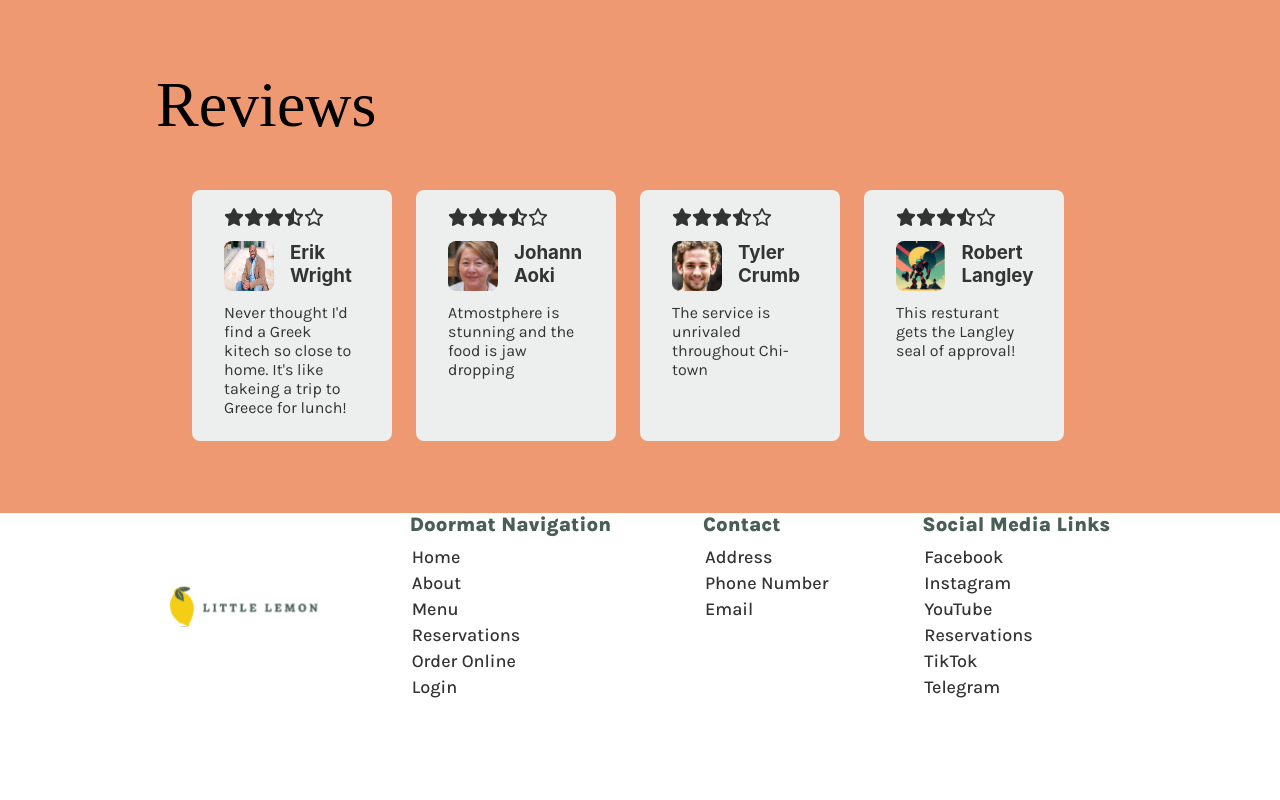
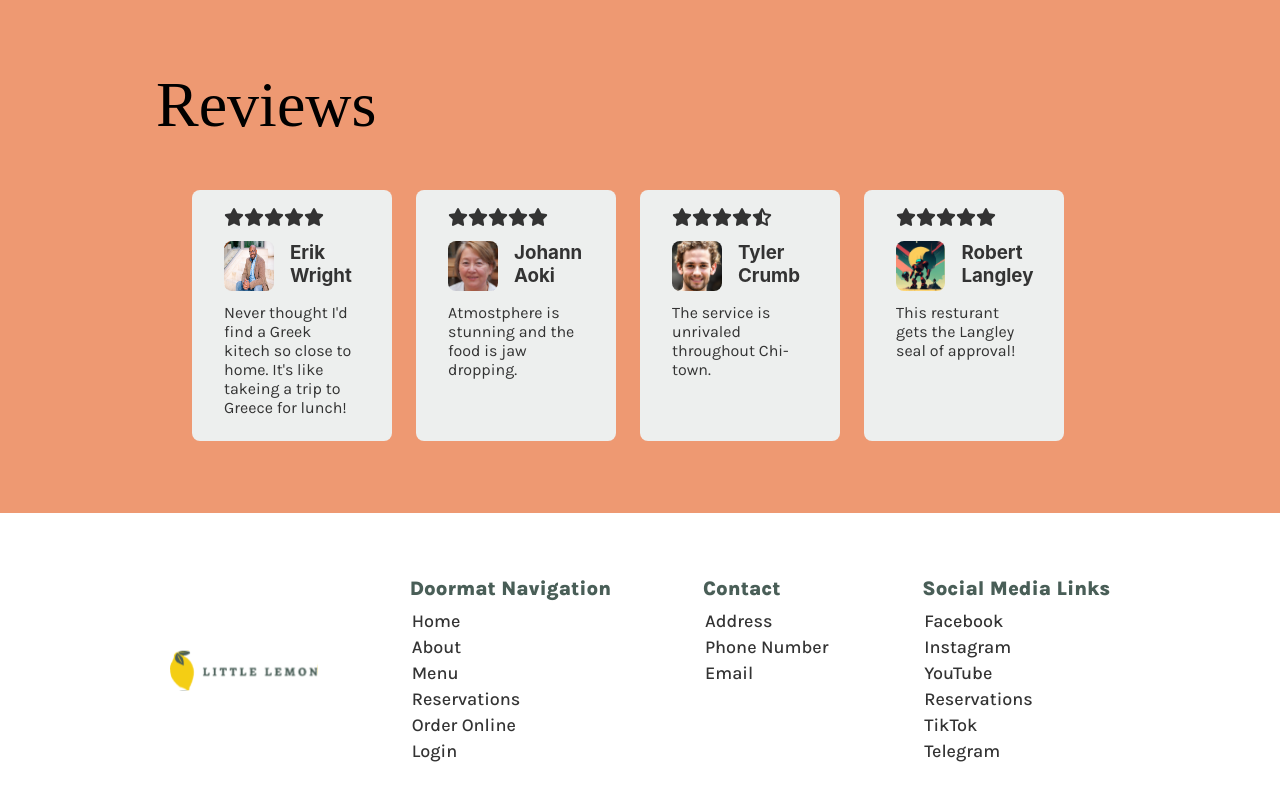
Before and after one commit to Kemenike/MetaCapstone, a React (Create React App) app: page / in a window 1280 px wide. Shown: the part 1246-2046 px from the top of the page. Before the commit the page ends 1946 px from the top, so only its background shows below. Built offline with nearby package versions, Linux system fonts and the light colour scheme; a web font is replaced by a local one.

Commit message:
Finalized Reviews Seection.

```diff
--- a/src/components/About.jsx
+++ b/src/components/About.jsx
@@ -4,7 +4,7 @@ import './About.css'
 function About() {
   return (
     <div className='about section__container'>
-      <section>
+      <section className=''>
 
       </section>
       <section>
--- a/src/components/Footer.css
+++ b/src/components/Footer.css
@@ -7,7 +7,7 @@
     text-decoration: underline;
 }
 
-.footer__container > img {
+.footer_container > img {
 }
 
 .footerlist > li {
@@ -21,4 +21,6 @@
 .footer__container {
     display: flex;
     justify-content: space-around;
+    margin: 64px 0 48px 0;
+
 }
--- a/src/components/Testimiony.css
+++ b/src/components/Testimiony.css
@@ -9,7 +9,6 @@
 .testimony__rating {
     margin: 8px 0 4px 0;
 }
-
 
 .testimony img {
     width: 50px;
--- a/src/components/Testimonials.jsx
+++ b/src/components/Testimonials.jsx
@@ -14,8 +14,8 @@ function Testimonials() {
       </div>
       <div className="row testimony__container">
         <Testimony name ="Erik Wright" profilePicture= {profilePic1} rating = {5} message = "Never thought I'd find a Greek kitech so close to home. It's like takeing a trip to Greece for lunch!"/>
-        <Testimony name ="Johann Aoki" profilePicture= {profilePic2} rating = {5} message = "Atmostphere is stunning and the food is jaw dropping"/>
-        <Testimony name ="Tyler Crumb" profilePicture= {profilePic3} rating = {5} message = "The service is unrivaled throughout Chi-town"/>
+        <Testimony name ="Johann Aoki" profilePicture= {profilePic2} rating = {5} message = "Atmostphere is stunning and the food is jaw dropping."/>
+        <Testimony name ="Tyler Crumb" profilePicture= {profilePic3} rating = {4.5} message = "The service is unrivaled throughout Chi-town."/>
         <Testimony name ="Robert Langley" profilePicture= {profilePic4} rating = {5} message = "This resturant gets the Langley seal of  approval!"/>
       </div>
     </div>
--- a/src/components/Testimony.jsx
+++ b/src/components/Testimony.jsx
@@ -1,30 +1,33 @@
-import React from 'react'
+import React, { useState, useEffect } from 'react'
 import './Testimiony.css';
 import { FontAwesomeIcon } from '@fortawesome/react-fontawesome';
 import { faStar, faStarHalfStroke } from '@fortawesome/free-solid-svg-icons';
 import { faStar as faStarEmpty } from '@fortawesome/free-regular-svg-icons';
 
-function Testimony({ name, profilePicture, raiting, message }) {
-
-    function ratingStars(raiting) {
-
-    }
+function Testimony({ name, profilePicture, rating, message }) {
 
     return (
         <div className='testimony'>
             <div className="row">
-                <h1 className='testimony__rating'>
-                    {/* TODO: Create function to fix stars based off raiting. */}
-                    {ratingStars()}
-                    <FontAwesomeIcon width="20px" icon={faStar} />
-                    <FontAwesomeIcon width="20px" icon={faStar} />
-                    <FontAwesomeIcon width="20px" icon={faStar} />
-                    <FontAwesomeIcon width="20px" icon={faStarHalfStroke} />
-                    <FontAwesomeIcon width="20px" icon={faStarEmpty} />
+                <h1 className='testimony__rating'
+                >
+                    {
+                        new Array(5).fill(0).map((_, index) => {
+                            if(index+1 <= rating) {
+                                return(<FontAwesomeIcon icon={faStar} width="20px" key={index} />);
+                            } else if ((index+1-rating) === 0.5) {
+                                console.log(index - rating + 1);
+                                console.log("Rating: ", rating, "Index", index);
+                                return(<FontAwesomeIcon icon={faStarHalfStroke} width="20px" key={index} />)
+                            } else {
+                                return(<FontAwesomeIcon icon={faStarEmpty} width="20px" key={index} />);
+                            }
+                        })
+                    }
                 </h1>
             </div>
             <div className="row">
-                <img src={profilePicture} alt=''/>
+                <img src={profilePicture} alt='' />
                 <h3 className=''>{name}</h3>
             </div>
             <div className="row">
```
